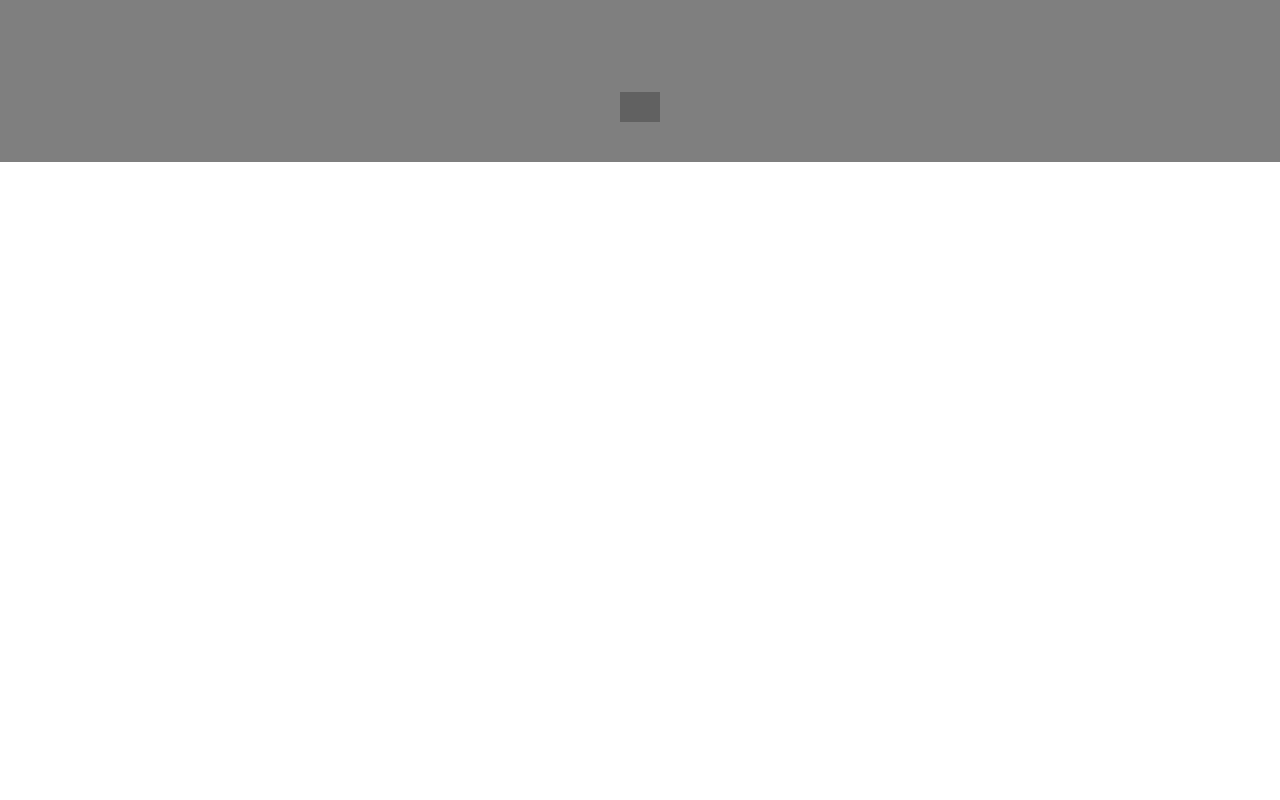
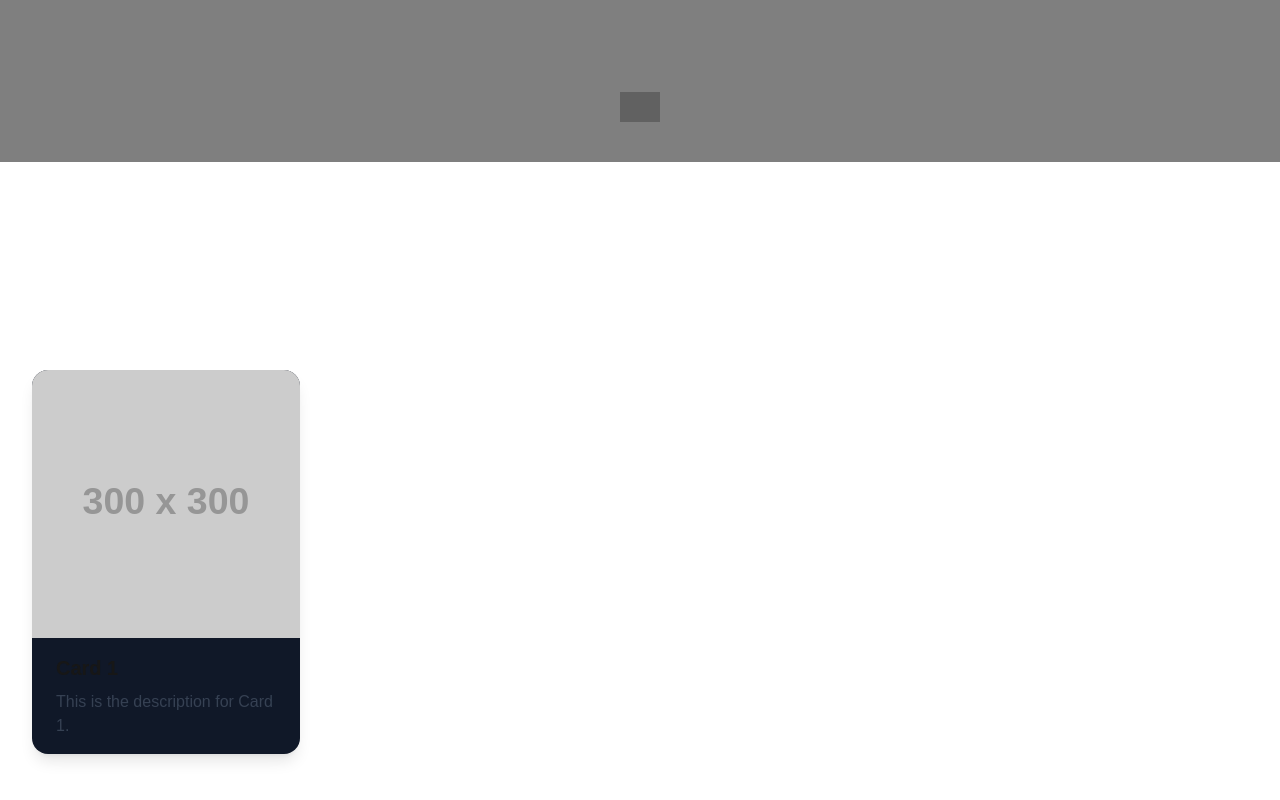
Before and after one commit to marcg0128/AstroCopilot, a Next.js app in the folder frontend/: page / in a window 1280 px wide. Shown: the part 638-1438 px from the top of the page. Built offline with nearby package versions, Linux system fonts and the light colour scheme; no server answers; grey boxes are pictures that could not be loaded.

Commit message:
Add endpoint to fetch last three images and implement Cards component for UI

```diff
--- a/frontend/app/page.tsx
+++ b/frontend/app/page.tsx
@@ -1,6 +1,7 @@
 "use client";
 
 import { useEffect, useState, useRef } from "react";
+import Cards from "@/components/Cards";
 
 export default function Home() {
   const [background, setBackground] = useState("");
@@ -69,7 +70,16 @@ export default function Home() {
         ref={secondDivRef}
         className="relative flex justify-center items-center min-h-screen bg-cover bg-center bg-no-repeat"
       >
-        {/* Weiterer Content */}
+        <div className="grid grid-cols-1 sm:grid-cols-2 md:grid-cols-3 lg:grid-cols-4 gap-4 p-4">
+          <Cards
+            props={{
+              imageUrl: "https://via.placeholder.com/300",
+              title: "Card 1",
+              description: "This is the description for Card 1.",
+            }}
+          />
+
+        </div>
       </div>
     </main>
   );
--- /dev/null
+++ b/frontend/components/Cards.tsx
@@ -0,0 +1,14 @@
+export default function Cards({props}: {props: {imageUrl: string, title: string, description: string}}) {
+    return (
+        <div className="max-w-sm rounded-2xl overflow-hidden shadow-lg m-4 bg-gray-900">
+            <img className="w-full" src={props.imageUrl} alt={props.title} />
+            <div className="px-6 py-4">
+                <div className="font-bold text-xl mb-2">{props.title}</div>
+                <p className="text-gray-700 text-base">
+                    {props.description}
+                </p>
+            </div>
+        </div>
+    );
+
+}
```
Also changed, not shown: 1 other file (tests, documents, lock files or other folders).
